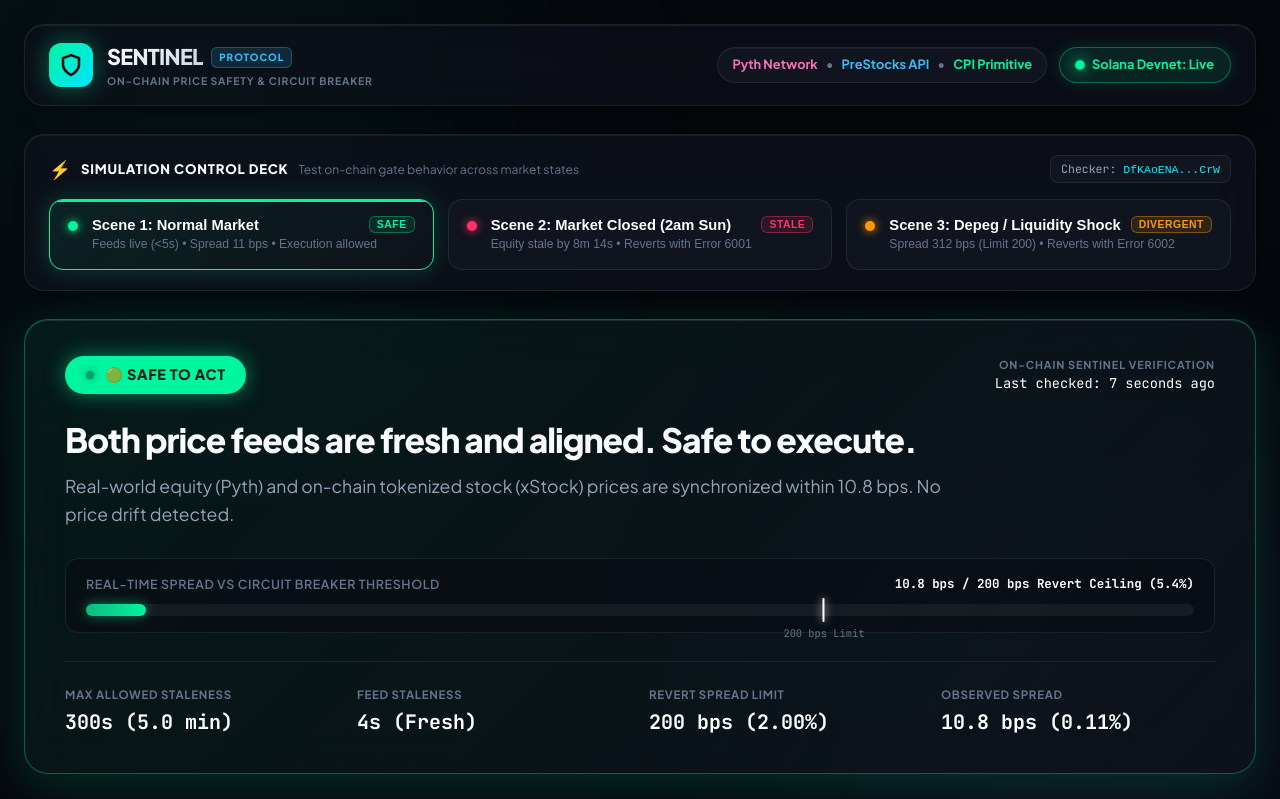
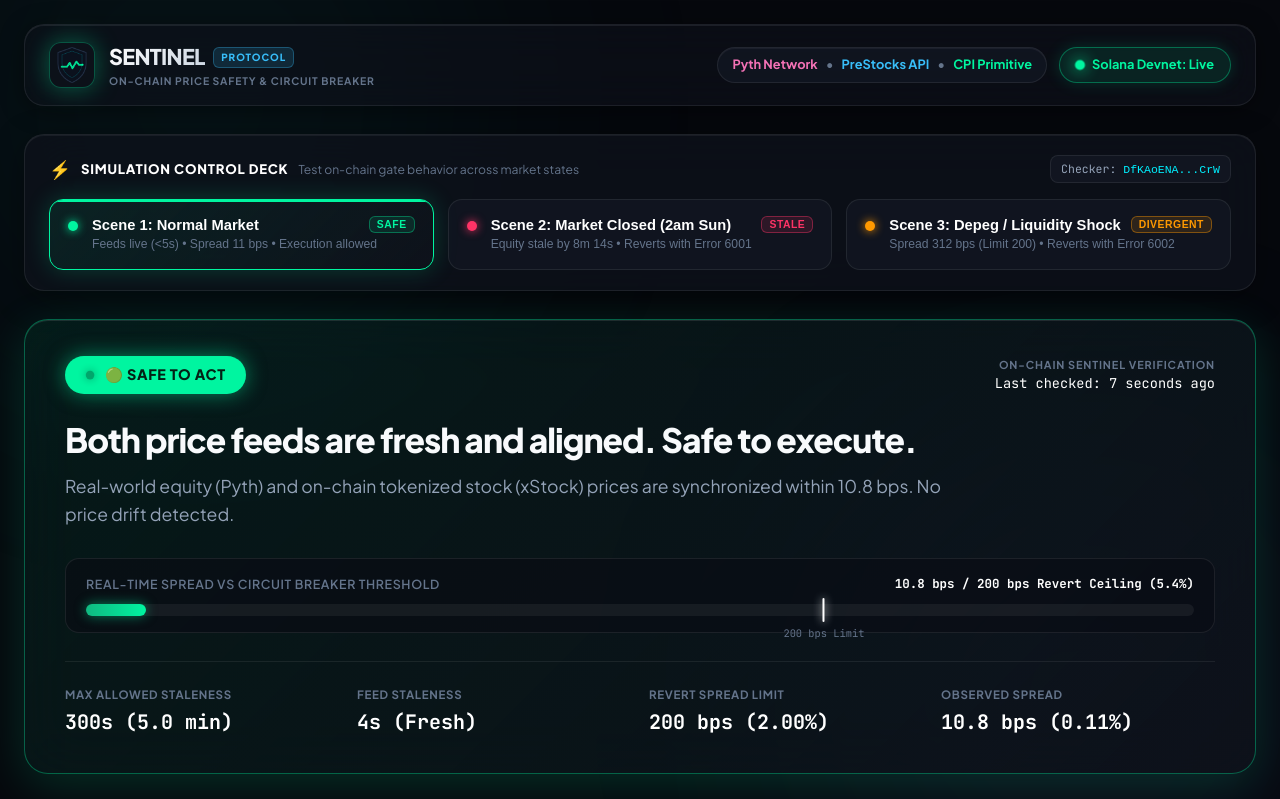
Before and after one commit to rehna-jp/sentinel, a plain HTML site: page app/index.html in a window 1280 px wide. Shown: the top 799 px of the page. Drawn offline with Linux system fonts and the light colour scheme; no server answers.

Commit message:
docs: overhaul README to institutional protocol standard, add official Sentinel shield logo

```diff
--- a/app/index.html
+++ b/app/index.html
@@ -9,6 +9,7 @@
   <link rel="preconnect" href="https://fonts.googleapis.com">
   <link rel="preconnect" href="https://fonts.gstatic.com" crossorigin>
   <link href="https://fonts.googleapis.com/css2?family=Plus+Jakarta+Sans:wght@400;500;600;700;800&family=JetBrains+Mono:wght@400;500;600;700&display=swap" rel="stylesheet">
+  <link rel="icon" type="image/png" href="logo.png">
   <link rel="stylesheet" href="styles.css">
 </head>
 <body>
@@ -21,9 +22,7 @@
     <header class="navbar">
       <div class="brand">
         <div class="brand-logo">
-          <svg width="24" height="24" viewBox="0 0 24 24" fill="none" stroke="currentColor" stroke-width="2.5">
-            <path d="M12 22s8-4 8-10V5l-8-3-8 3v7c0 6 8 10 8 10z"/>
-          </svg>
+          <img src="logo.png" alt="Sentinel Logo" class="brand-logo-img">
         </div>
         <div class="brand-text">
           <div class="brand-name-row">
--- a/app/styles.css
+++ b/app/styles.css
@@ -110,15 +110,23 @@ body {
 }
 
 .brand-logo {
-  width: 44px;
-  height: 44px;
+  width: 46px;
+  height: 46px;
   border-radius: 12px;
-  background: linear-gradient(135deg, #00f5a0 0%, #00e5ff 100%);
   display: flex;
   align-items: center;
   justify-content: center;
-  color: #06080d;
-  box-shadow: 0 0 24px rgba(0, 245, 160, 0.4);
+  overflow: hidden;
+  box-shadow: 0 0 24px rgba(0, 245, 160, 0.35);
+  background: rgba(14, 18, 27, 0.9);
+  border: 1px solid rgba(0, 245, 160, 0.3);
+}
+
+.brand-logo-img {
+  width: 100%;
+  height: 100%;
+  object-fit: contain;
+  padding: 2px;
 }
 
 .brand-text {
```
Also changed, not shown: README.md, app/logo.png (added), assets/logo.png (added).
